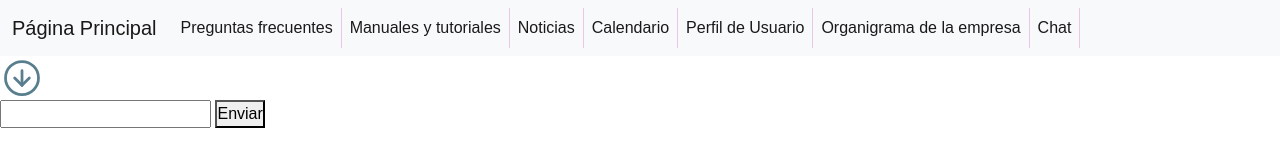
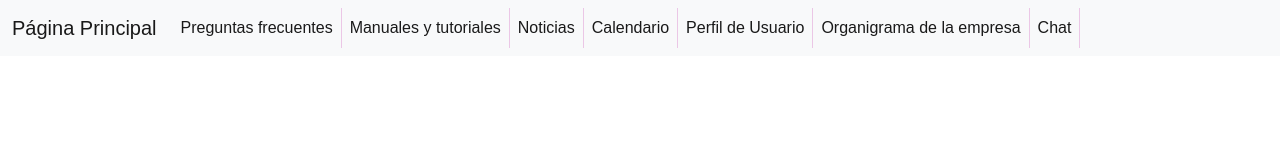
Before and after one commit to kusterbeck/Drilling-Modulo-3-Chat-, a plain HTML site: page index.html in a window 1280 px wide. Drawn offline with nearby package versions, Linux system fonts and the light colour scheme.

Commit message:
index arreglado

```diff
--- a/index.html
+++ b/index.html
@@ -49,28 +49,6 @@
             </div>
         </nav>
     </header>
-    <div class="chat__window" id="chat">
-        <div class="boton__cerrar">
-            <svg xmlns="http://www.w3.org/2000/svg" onClick="closeChat()"
-                class="icon icon-tabler icon-tabler-arrow-down-circle" width="44" height="44" viewBox="0 0 24 24"
-                stroke-width="1.5" stroke="#597e8d" fill="none" stroke-linecap="round" stroke-linejoin="round">
-                <path stroke="none" d="M0 0h24v24H0z" fill="none" />
-                <circle cx="12" cy="12" r="9" />
-                <line x1="8" y1="12" x2="12" y2="16" />
-                <line x1="12" y1="8" x2="12" y2="16" />
-                <line x1="16" y1="12" x2="12" y2="16" />
-            </svg>
-        </div>
-        <div class="text" id="text__chat">
-
-        </div>
-        <div class="input">
-            <form action="">
-                <input type="text" name="" id="mensaje">
-                <button type="submit" onclick="capturarMensaje()">Enviar</button>
-            </form>
-        </div>
-    </div>
     <script src="https://cdn.jsdelivr.net/npm/bootstrap@5.2.3/dist/js/bootstrap.bundle.min.js"
         integrity="sha384-kenU1KFdBIe4zVF0s0G1M5b4hcpxyD9F7jL+jjXkk+Q2h455rYXK/7HAuoJl+0I4"
         crossorigin="anonymous"></script>
```
